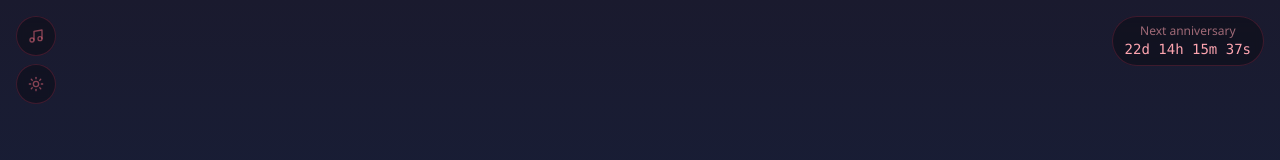
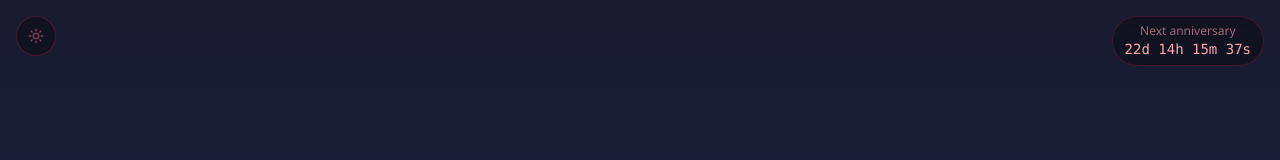
Before and after one commit to tithu018/3Year, a React (Vite) app: page / in a window 1280 px wide. Shown: the top 160 px of the page. Built offline with nearby package versions, Linux system fonts and the light colour scheme.

Commit message:
Handle missing background music

```diff
--- a/src/components/GlobalEffects.tsx
+++ b/src/components/GlobalEffects.tsx
@@ -215,9 +215,16 @@ export default function GlobalEffects({ children }: GlobalEffectsProps) {
   const audioRef = useRef<HTMLAudioElement | null>(null);
 
   useEffect(() => {
+    if (!MUSIC_PATH) return;
+
     audioRef.current = new Audio(MUSIC_PATH);
     audioRef.current.loop = true;
     audioRef.current.volume = 0.3;
+
+    return () => {
+      audioRef.current?.pause();
+      audioRef.current = null;
+    };
   }, []);
 
   const toggleMusic = useCallback(() => {
@@ -240,6 +247,7 @@ export default function GlobalEffects({ children }: GlobalEffectsProps) {
 
       {/* Control buttons */}
       <div className="fixed top-4 left-4 z-40 flex flex-col gap-2">
+        {MUSIC_PATH && (
           <motion.button
             onClick={toggleMusic}
             className="w-10 h-10 rounded-full bg-black/30 backdrop-blur-sm border border-rose-500/20 flex items-center justify-center hover:bg-rose-500/10 transition-colors"
@@ -249,6 +257,7 @@ export default function GlobalEffects({ children }: GlobalEffectsProps) {
           >
             <Music className={`w-4 h-4 ${musicPlaying ? "text-rose-400" : "text-rose-400/50"}`} />
           </motion.button>
+        )}
 
         <motion.button
           onClick={() => setDarkMode(!darkMode)}
--- a/src/data/content.ts
+++ b/src/data/content.ts
@@ -147,8 +147,9 @@ export const LOVE_QUOTES = [
 export const NEXT_ANNIVERSARY = "2026-06-13T00:00:00";
 
 // --- BACKGROUND MUSIC ---
-// Place your music file in the /public folder and update the path below
-export const MUSIC_PATH = `${import.meta.env.BASE_URL}romantic-music.mp3`;
+// Place your music file in /public, then set this to:
+// `${import.meta.env.BASE_URL}romantic-music.mp3`
+export const MUSIC_PATH = "";
 
 // --- THEME COLORS ---
 export const THEME = {
```
Lines whose indentation alone changed are shown as unchanged.
